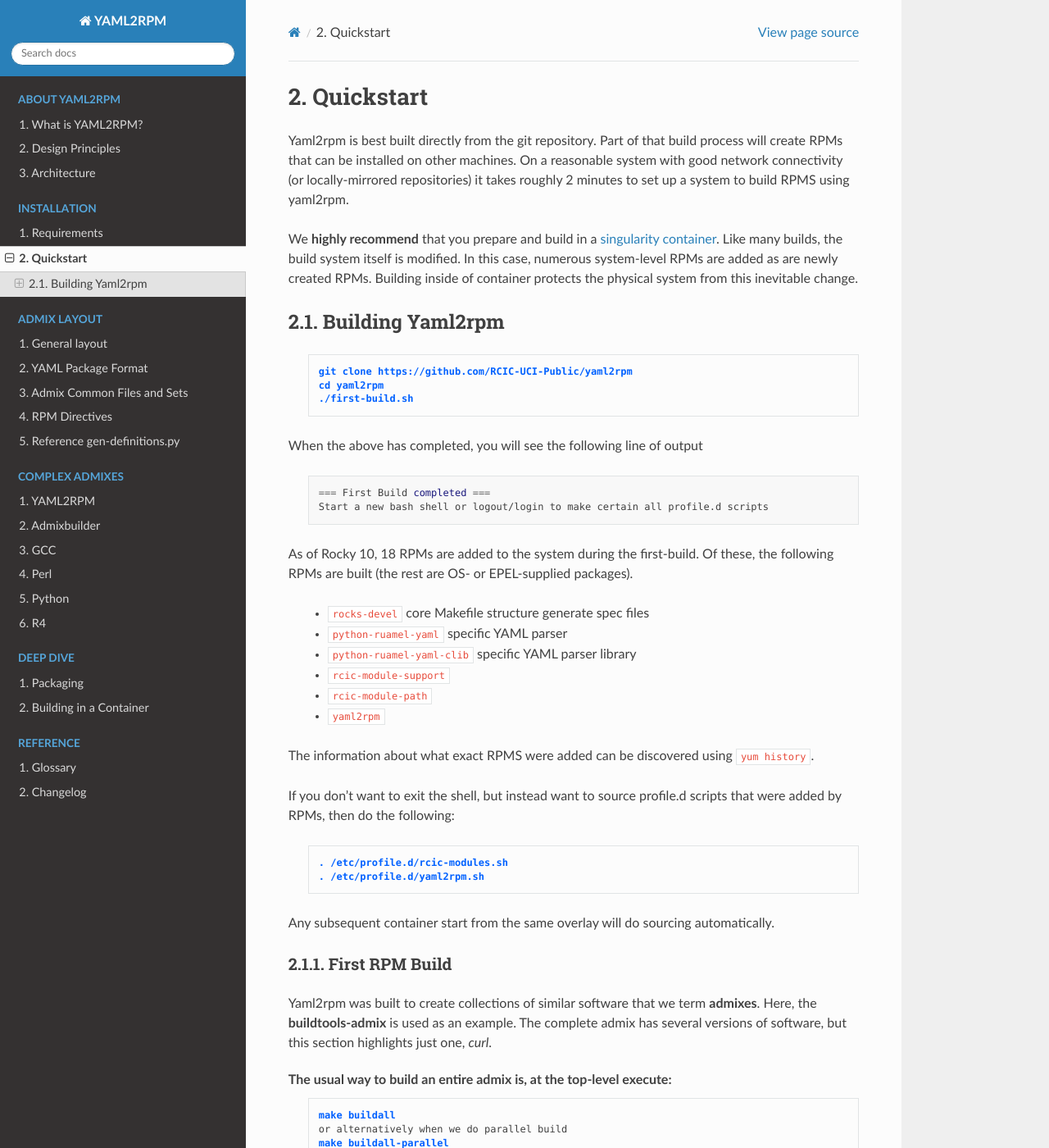
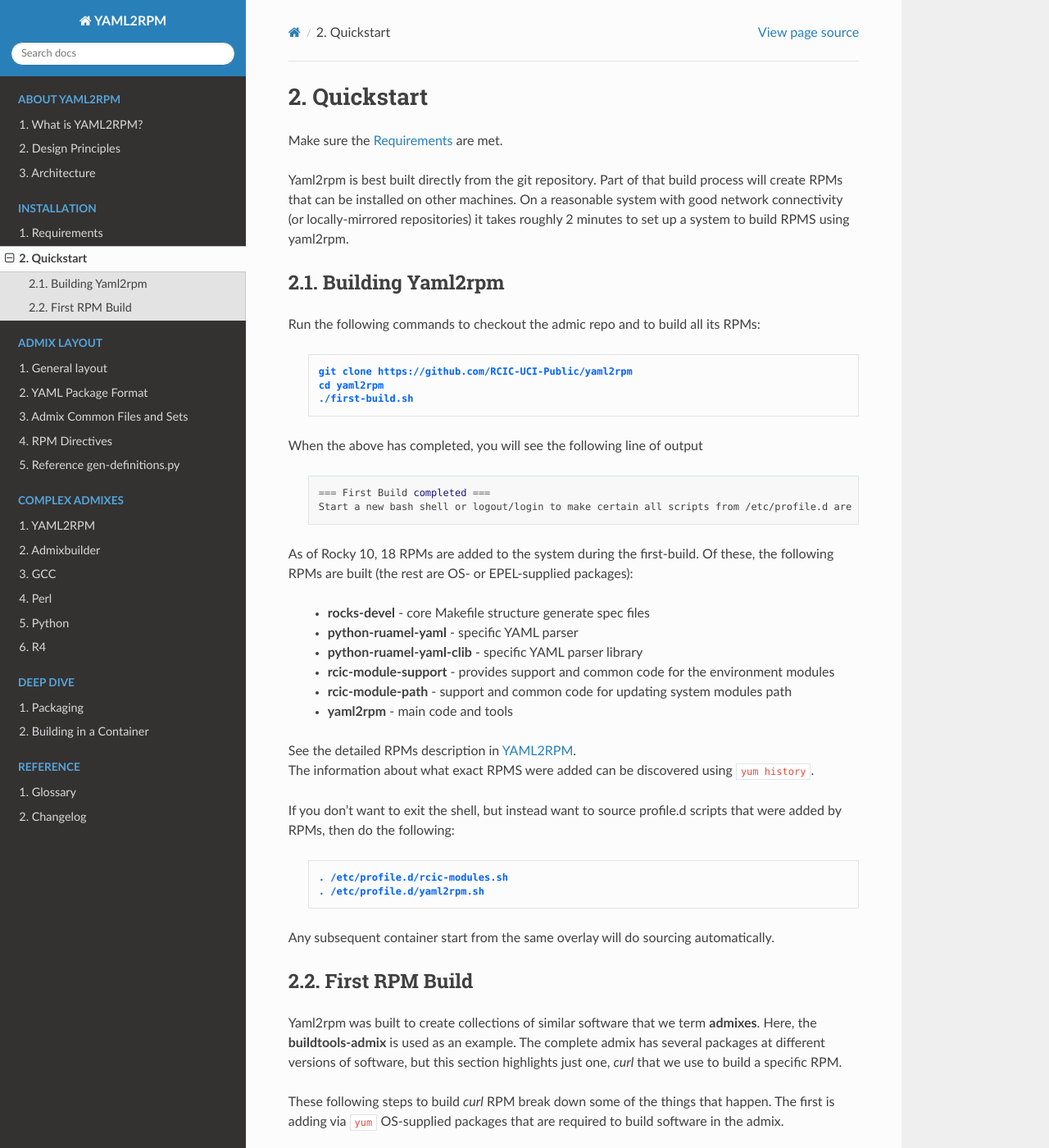
Before and after one commit to RCIC-UCI-Public/yaml2rpm-docs, a Sphinx documentation site: the page built from docs/source/installation/quickstart.rst, in a window 1280 px wide and 1400 px high. Shown: the whole window at 82% size. Built offline with Sphinx 7.4.7 and the Read the Docs theme 3.1.0, drawn with Linux system fonts in a browser that asks for light colours; some of the changed text lies outside the part shown.

```diff
--- a/docs/source/installation/quickstart.rst
+++ b/docs/source/installation/quickstart.rst
@@ -3,16 +3,17 @@
 Quickstart
 ==========
 
+Make sure the :ref:`requirements` are met.
+
 Yaml2rpm is best built directly from the git repository.  Part of that build process will create RPMs
 that can be installed on other machines. On a reasonable system with good network connectivity (or locally-mirrored
 repositories) it takes roughly 2 minutes to set up a system to build RPMS using yaml2rpm.
 
-We **highly recommend** that you prepare and build in a :ref:`singularity container<dd_container>`. Like many builds,
-the build system itself is modified. In this case, numerous system-level RPMs are added as are newly created RPMs.
-Building inside of container protects the physical system from this inevitable change.
-
 Building Yaml2rpm
 -----------------
+
+Run the following commands to checkout the admic repo and to build
+all its RPMs:
 
    .. parsed-literal::
 
@@ -25,20 +26,21 @@ When the above has completed, you will see the following line of output
    .. code-block:: bash
 
       === First Build completed ===
-      Start a new bash shell or logout/login to make certain all profile.d scripts
+      Start a new bash shell or logout/login to make certain all scripts from /etc/profile.d are sourced
 
 
 As of Rocky 10, 18 RPMs are added to the system during the first-build. Of these, the following
-RPMs are built (the rest are OS- or EPEL-supplied packages).
+RPMs are built (the rest are OS- or EPEL-supplied packages):
 
-    * ``rocks-devel`` core Makefile structure generate spec files
-    * ``python-ruamel-yaml`` specific YAML parser
-    * ``python-ruamel-yaml-clib`` specific YAML parser library
-    * ``rcic-module-support``
-    * ``rcic-module-path``
-    * ``yaml2rpm``
+    * **rocks-devel** - core Makefile structure generate spec files
+    * **python-ruamel-yaml** - specific YAML parser
+    * **python-ruamel-yaml-clib** - specific YAML parser library
+    * **rcic-module-support** - provides support and common code for the environment modules
+    * **rcic-module-path** - support and common code for updating system modules path
+    * **yaml2rpm** - main code and tools
 
-The information about what exact RPMS were added can be discovered using ``yum history``.
+| See the detailed RPMs description in :ref:`yaml2rpm`.
+| The information about what exact RPMS were added can be discovered using ``yum history``.
 
 If you don't want to exit the shell, but instead want to source profile.d
 scripts that were added by RPMs, then do the following:
@@ -50,19 +52,20 @@ scripts that were added by RPMs, then do the following:
 Any subsequent container start from the same overlay will do sourcing automatically.
 
 First RPM Build
-^^^^^^^^^^^^^^^
+---------------
 
 Yaml2rpm was built to create collections of similar software that we term **admixes**.
-Here, the **buildtools-admix** is used as an example. The complete admix has several versions of software, but
-this section highlights just one, *curl*.
+Here, the **buildtools-admix** is used as an example. The complete admix has
+several packages at different versions of software, but this section highlights just one, *curl*
+that we use to build a specific RPM.
 
-The usual way to build an entire admix is, at the top-level execute:
+.. The usual way to build an entire admix is, at the top-level execute:
    .. parsed-literal::
       :command:`make buildall`
       or alternatively when we do parallel build
       :command:`make buildall-parallel`
 
-Instead, these following steps to build *curl* RPM break down some of the things
+These following steps to build *curl* RPM break down some of the things
 that happen. The first is adding via ``yum`` OS-supplied packages that are required to build software in the admix.
 
 1. Clone the repo
```
Also changed, not shown: docs/source/installation/requirements.rst (+9 -33 lines).
